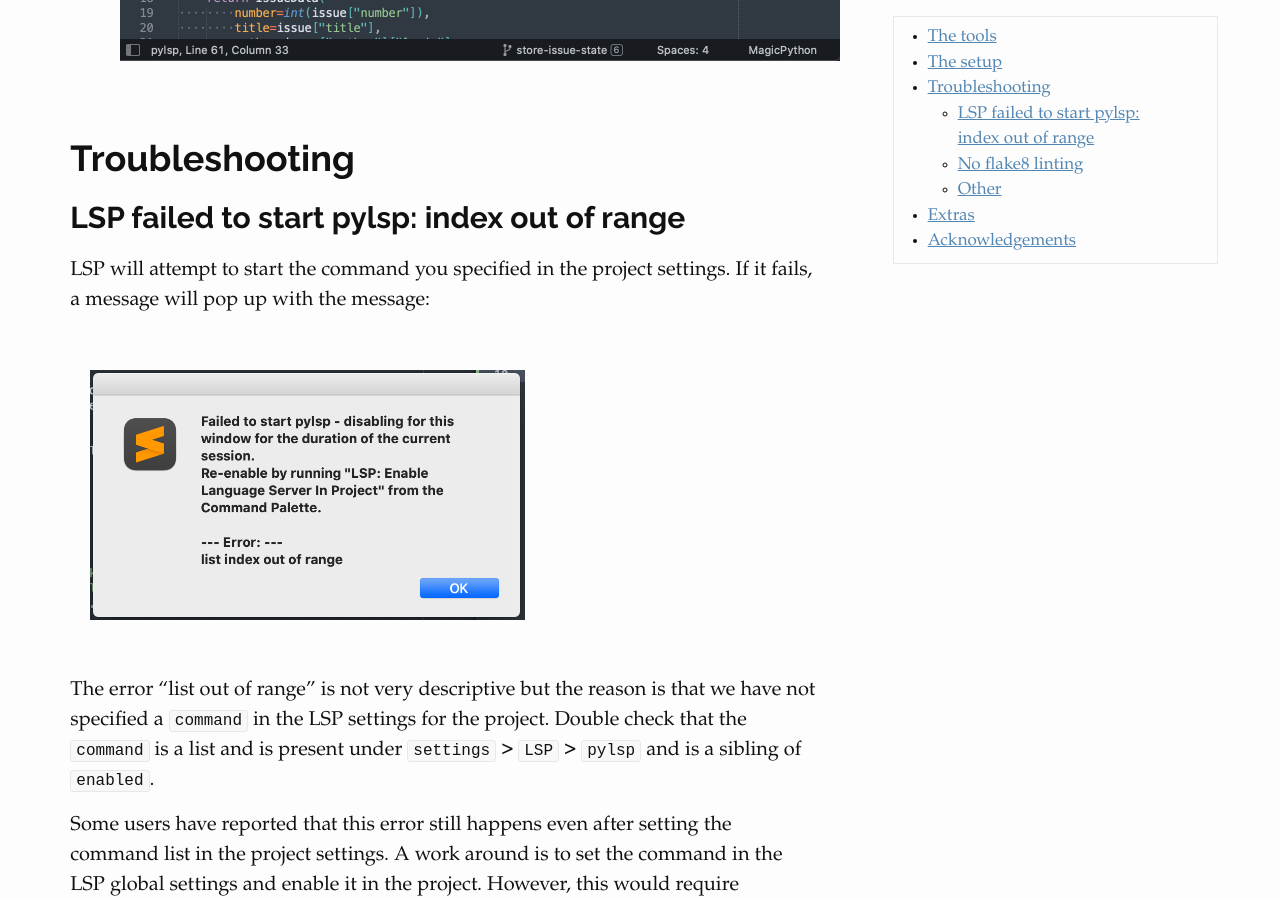
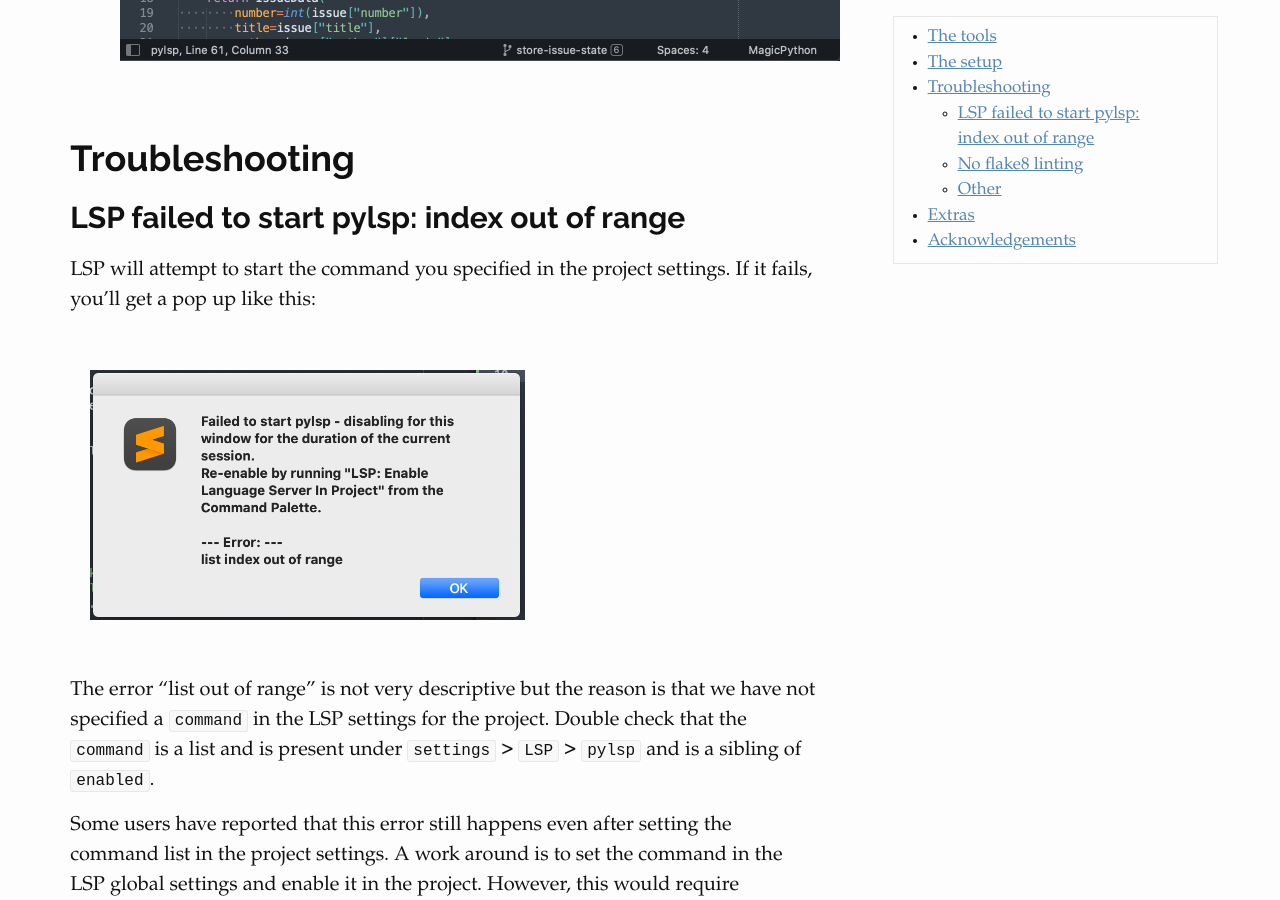
Before and after one commit to yeraydiazdiaz/yeraydiazdiaz.github.io, a Jekyll site: the page built from _posts/2021-05-21-setting-up-sublime-text-4-for-python.md, in a window 1280 px wide and 900 px high, scrolled down 6206 px. Built offline with Jekyll 4.4.1, drawn with Linux system fonts in a browser that asks for light colours.

Commit message:
More corrections

```diff
--- a/_posts/2021-05-21-setting-up-sublime-text-4-for-python.md
+++ b/_posts/2021-05-21-setting-up-sublime-text-4-for-python.md
@@ -134,7 +134,7 @@ Make sure you replace `<ABSOLUTE_PATH_TO_YOUR_VENV>` with the absolute path to y
 
 ### LSP failed to start pylsp: index out of range
 
-LSP will attempt to start the command you specified in the project settings. If it fails, a message will pop up with the message:
+LSP will attempt to start the command you specified in the project settings. If it fails, you'll get a pop up like this:
 
 <img alt="LSP failed to start pylsp" src="/assets/st4/lsp_failed_to_start_pylsp.png" height="250" />
 
```
